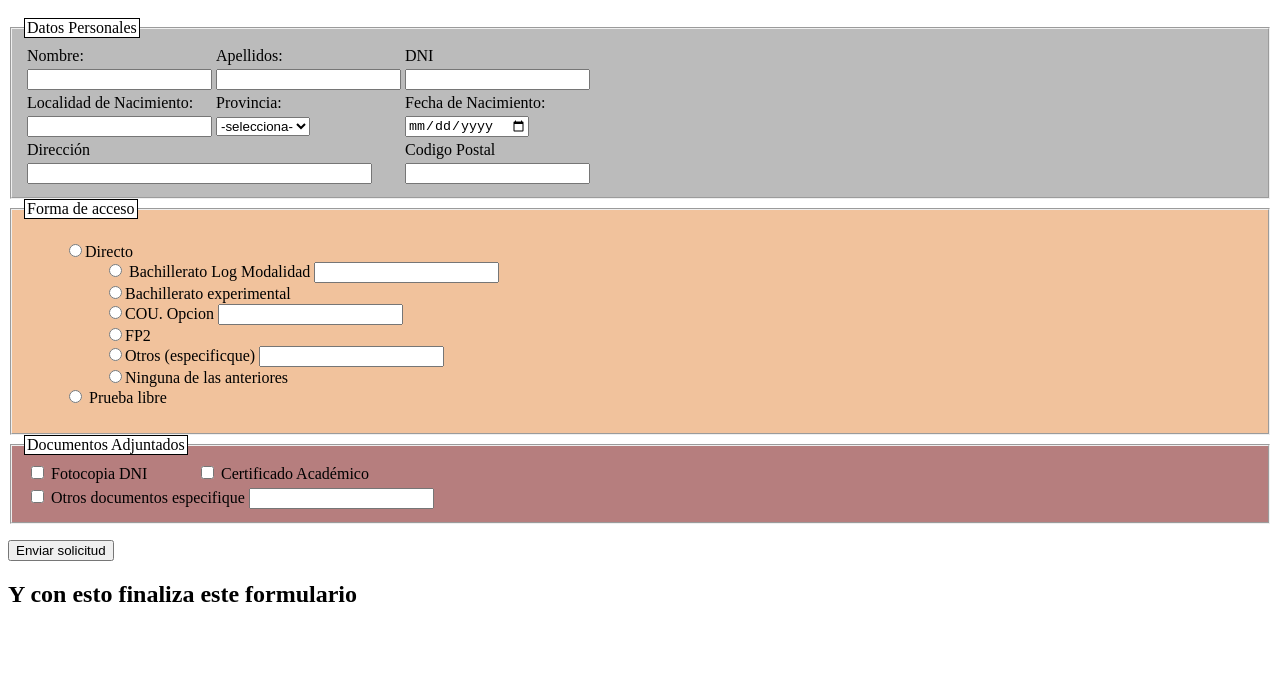
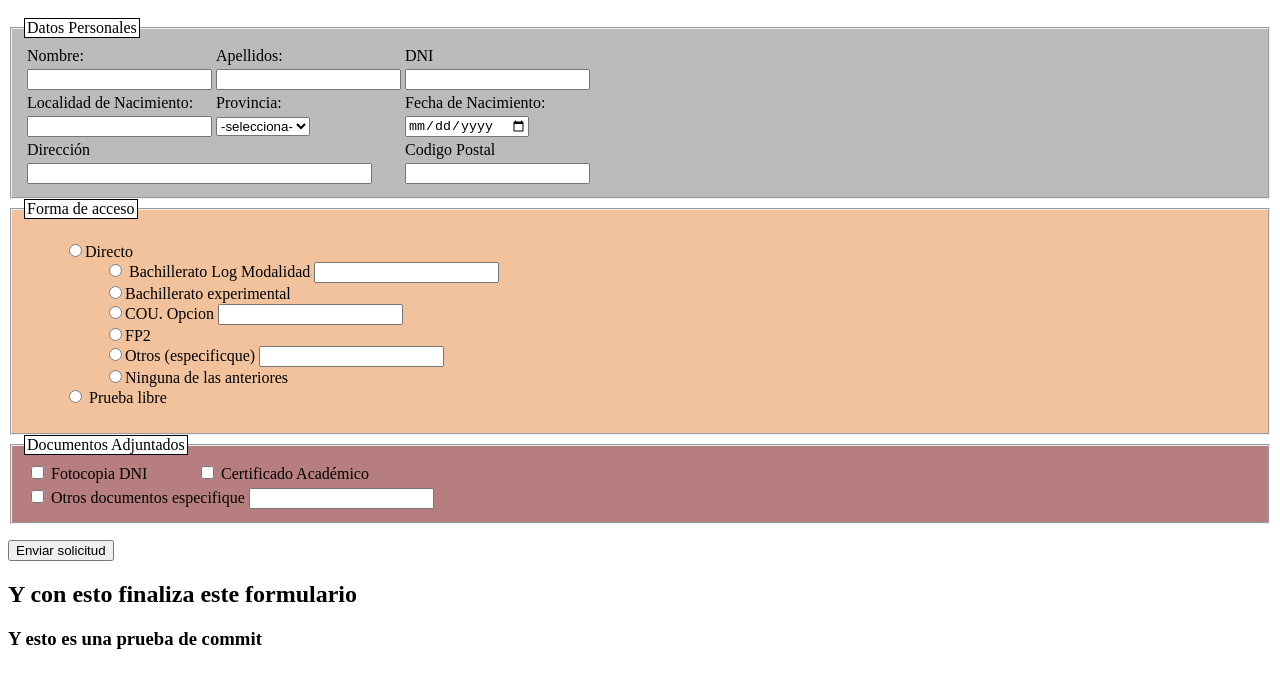
Before and after one commit to MarioEscudev/CURSO-HTAML-CSS-OPENWEBMINAR, a plain HTML site: page HTML/ejer_formulario.html in a window 1280 px wide. Shown: the part 120-800 px from the top of the page. Drawn offline with Linux system fonts and the light colour scheme.

Commit message:
Prueba commit

```diff
--- a/HTML/ejer_formulario.html
+++ b/HTML/ejer_formulario.html
@@ -101,6 +101,7 @@
         </p>
         <p>
             <h2> Y con esto finaliza este formulario</h2>
+            <h3>Y esto es una prueba de commit</h3>
         </p>
     </form>
 </body>
```
